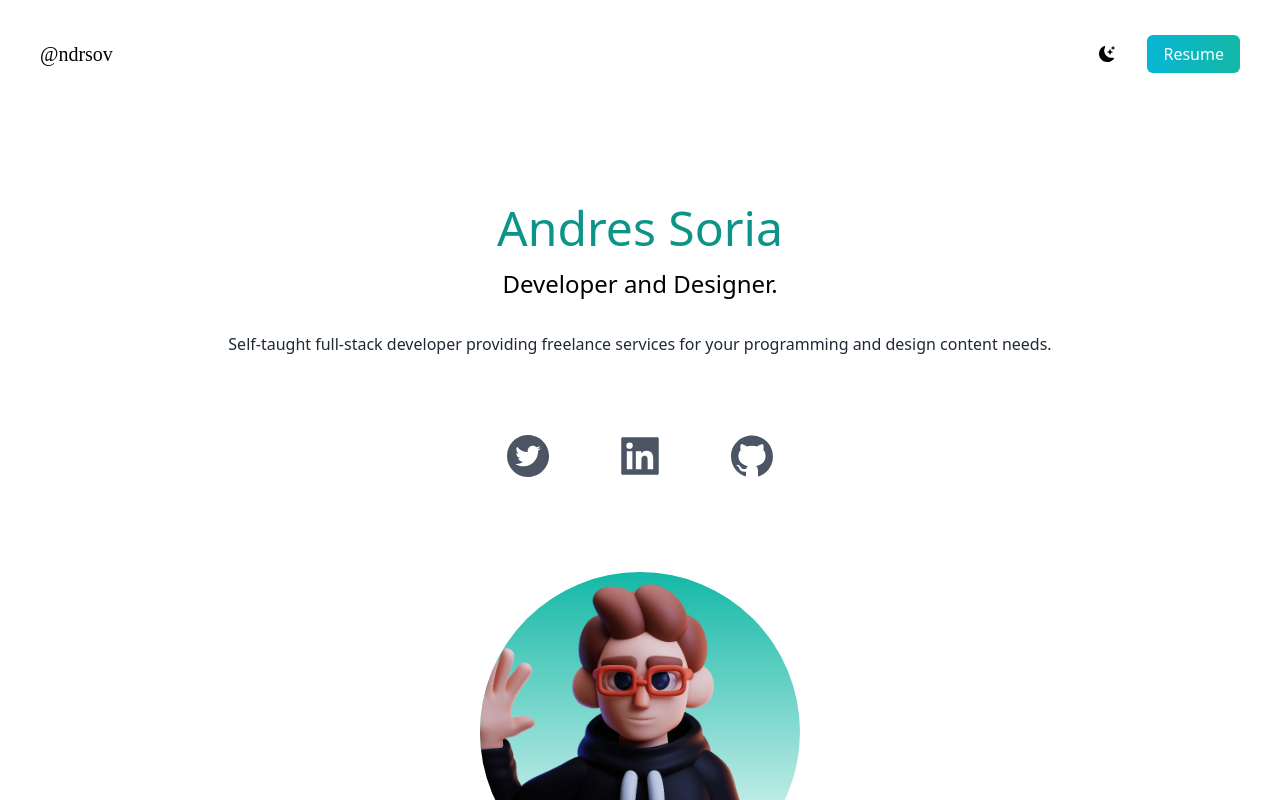
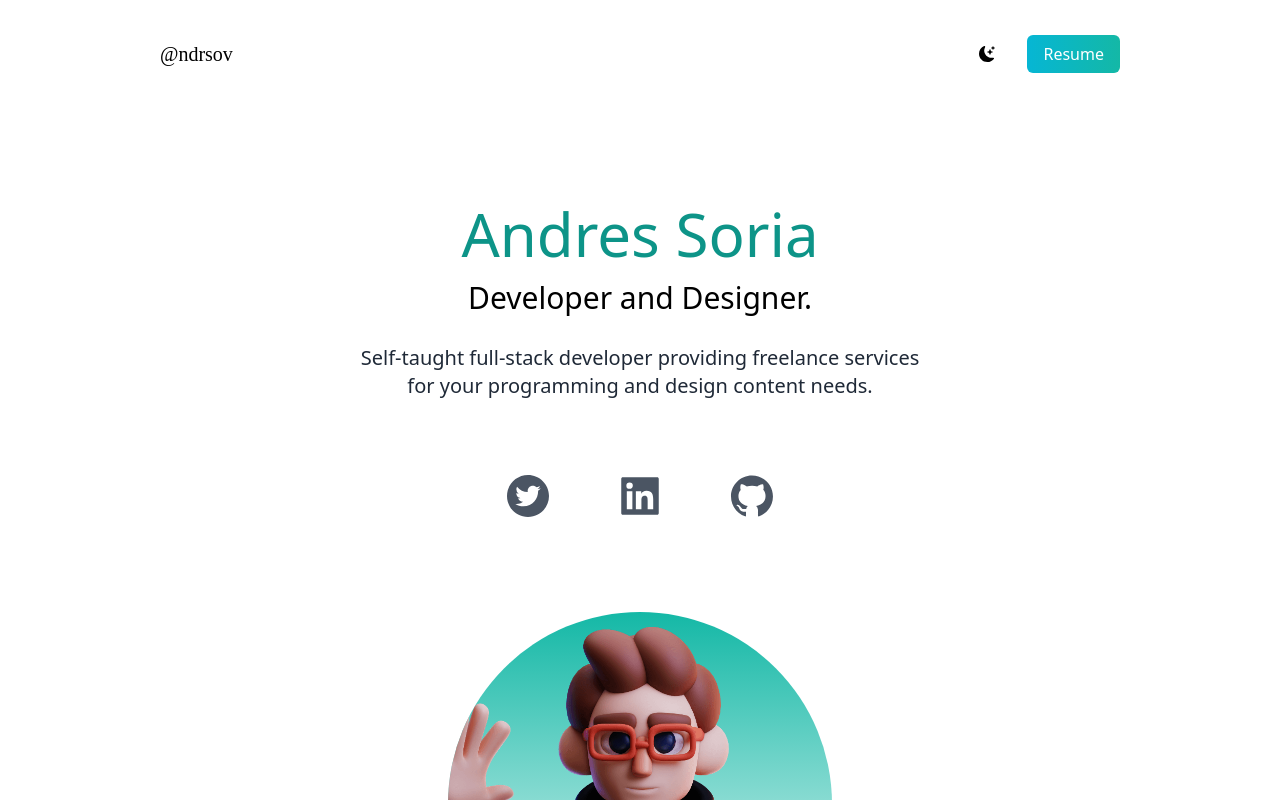
Before and after one commit to ndrsov/React-Designer-Portfolio, a Next.js app: page / in a window 1280 px wide. Shown: the top 800 px of the page. Built offline with nearby package versions, Linux system fonts and the light colour scheme.

Commit message:
Set up breakpoints changes for header elements

```diff
--- a/src/pages/index.js
+++ b/src/pages/index.js
@@ -20,7 +20,7 @@ export default function Home() {
   return (
     <div>
       <title>React Designer Portfolio</title>
-      <main className='bg-white px-10  '>
+      <main className='bg-white px-10 md:px-20 lg:px-40 '>
         <section className='min-h-screen'>
           <nav className='py-10 mb-12 flex justify-between'>
             <h1 className='text-xl font-burtons '>@ndrsov</h1>
@@ -39,11 +39,13 @@ export default function Home() {
             </ul>
           </nav>
           <div className='text-center p-10'>
-            <h2 className='text-5xl py-2 text-teal-600 font-medium'>
+            <h2 className='text-5xl py-2 text-teal-600 font-medium md:text-6xl'>
               Andres Soria
             </h2>
-            <h3 className='text-2xl py-2'>Developer and Designer.</h3>
-            <p className='text-base py-5 leading-8 text-gray-800'>
+            <h3 className='text-2xl py-2 md:text-3xl'>
+              Developer and Designer.
+            </h3>
+            <p className='text-base py-5 leading-8 text-gray-800 md:text-xl max-w-xl mx-auto'>
               Self-taught full-stack developer providing freelance services for
               your programming and design content needs.
             </p>
@@ -53,7 +55,7 @@ export default function Home() {
             <AiFillLinkedin />
             <AiFillGithub />
           </div>
-          <div className='relative mx-auto bg-gradient-to-b from-teal-500 rounded-full w-80 h-80 my-20 overflow-hidden'>
+          <div className='relative mx-auto bg-gradient-to-b from-teal-500 rounded-full w-80 h-80 my-20 overflow-hidden md:h-96 md:w-96'>
             <Image
               src={deved}
               alt='3D portrait'
```
